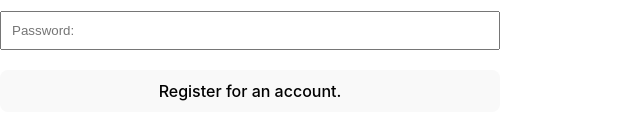
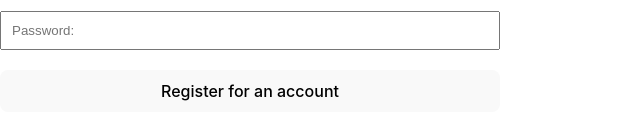
Before and after one commit to erikajdavid/PERN-jwt, a React (Vite) app in the folder client/: page /register in a window 1280 px wide. Shown: the part 460-600 px from the top of the page, without its empty margins (0-640 px from the left). Built offline with nearby package versions, Linux system fonts and the light colour scheme.

Commit message:
fixed spacing, and updated submit button

```diff
--- a/client/src/components/Register.jsx
+++ b/client/src/components/Register.jsx
@@ -63,7 +63,6 @@ const Register = ({ setAuth }) => {
                     required
                 />
 
-
                 <label htmlFor="password"></label>
                 <input
                     type="password"
@@ -74,7 +73,8 @@ const Register = ({ setAuth }) => {
                     placeholder="Password:"
                     required
                 />
-                <button>Register for an account.</button>
+
+                <button>Register for an account</button>
             </form>
         </>
     );
```
